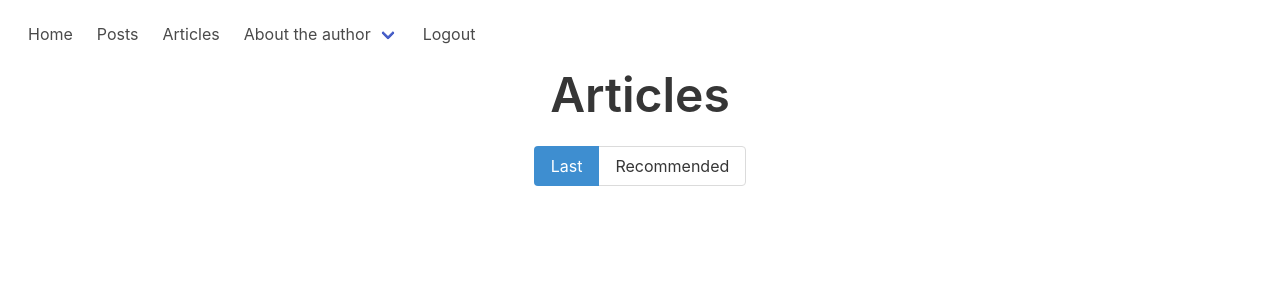
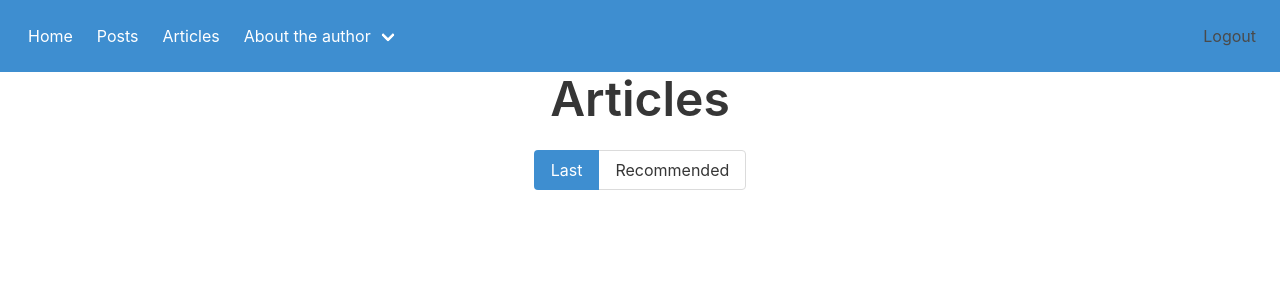
Before and after one commit to noLePhi/FlaskWebAppTutorial, a Flask app: page /articles/last in a window 1280 px wide. Shown: the top 300 px of the page. Run offline with Flask 2, Linux system fonts and the light colour scheme; the visitor is signed in with stand-in values (Sample User, id 1); data that the repository does not hold is empty; some libraries are stand-ins or nearby versions.

Commit message:
some front

```diff
--- a/website/templates/base.html
+++ b/website/templates/base.html
@@ -18,7 +18,7 @@
     <title>{% block title %}{% endblock %}</title>
   </head>
   <body>
-      <nav class="navbar" role="navigation" aria-label="main navigation">
+      <nav class="navbar is-info" role="navigation" aria-label="main navigation">
       <div class="navbar-brand">
         <!---<a class="navbar-item" href="https://bulma.io">
           <img src="https://bulma.io/images/bulma-logo.png" width="112" height="28">
@@ -32,11 +32,11 @@
       </div>
 
       <div id="navbarBasicExample" class="navbar-menu">
-        <div class="navbar-start">
+        {% if user.is_authenticated %}
+          <div class="navbar-start">
           <a class="navbar-item nav-link" href="/home">
             Home
           </a>
-          {% if user.is_authenticated %}
           <a class="navbar-item nav-link" href="/posts">
             Posts
           </a>
@@ -66,15 +66,48 @@
               </a>
             </div>
           </div>
-          <a class="navbar-item nav-link" href="/logout">
-            Logout
-          </a>
+
         </div>
-        {% else %}
         <div class="navbar-end">
           <div class="navbar-item">
-              <a class="button is-info nav-link" href="/signup">
-                <strong>Sign up</strong>
+              <a class="navbar-item is-primary nav-link" href="/logout">
+                Logout
+              </a>
+        </div>
+        {%  endif %}
+        {% if not user.is_authenticated %}
+          <div class="navbar-start">
+          <a class="navbar-item nav-link" href="/home">
+            Home
+          </a>
+          <div class="navbar-item has-dropdown is-hoverable">
+            <a class="navbar-link">
+              About the author
+            </a>
+
+            <div class="navbar-dropdown">
+              <a class="navbar-item nav-link" href="/author">
+                Presentation
+              </a>
+              <a class="navbar-item">
+                Projects
+              </a>
+              <a class="navbar-item">
+                Contact
+              </a>
+              <hr class="navbar-divider">
+              <a class="navbar-item">
+                Report an issue
+              </a>
+            </div>
+          </div>
+          </div>
+
+        </div>
+        <div class="navbar-end">
+          <div class="navbar-item">
+              <a class="navbar-item is-info nav-link" href="/logout">
+                Logout
               </a>
           <div class="navbar-item">
               <a class="button is-light nav-link" href="/login">
--- a/website/views.py
+++ b/website/views.py
@@ -13,7 +13,6 @@ def home():
     return render_template("home.html", user=current_user)
 
 @views.route("/author")
-@login_required
 def author():
     return render_template("author.html", user=current_user)
 
```
